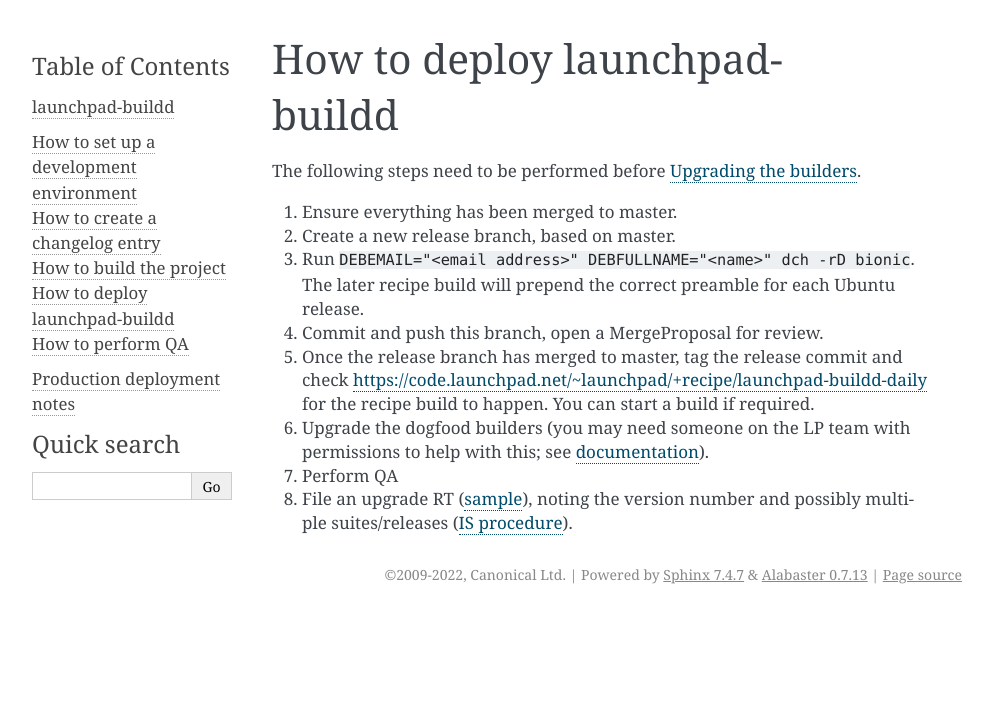
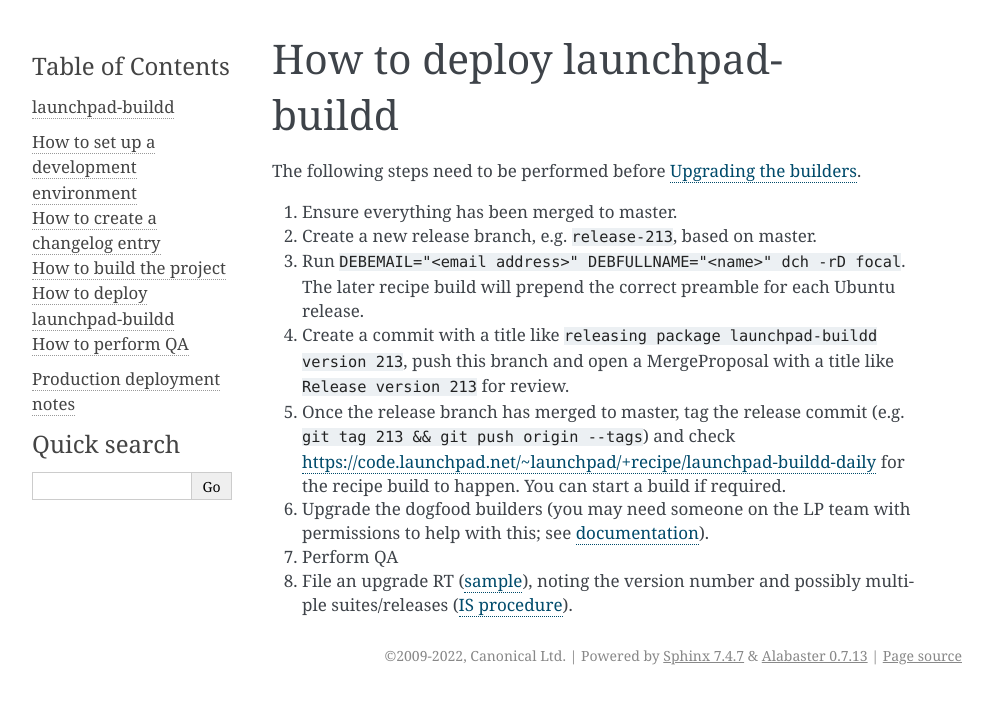
Before and after one commit to jugmac00/launchpad-buildd, a Sphinx documentation site: the page built from docs/how-to/deployment.rst, in a window 1280 px wide. Shown: the top 704 px of the page, without its empty margins (148-1140 px from the left). Built offline with Sphinx 7.4.7, drawn with Linux system fonts in a browser that asks for light colours.

Commit message:
Update deployment instructions

```diff
--- a/docs/how-to/deployment.rst
+++ b/docs/how-to/deployment.rst
@@ -6,15 +6,18 @@
 
 1. Ensure everything has been merged to master.
 
-2. Create a new release branch, based on master.
+2. Create a new release branch, e.g. ``release-213``, based on master.
 
-3. Run ``DEBEMAIL="<email address>" DEBFULLNAME="<name>" dch -rD bionic``.
+3. Run ``DEBEMAIL="<email address>" DEBFULLNAME="<name>" dch -rD focal``.
    The later recipe build will prepend the correct preamble for each Ubuntu release.
 
-4. Commit and push this branch, open a MergeProposal for review.
+4. Create a commit with a title like ``releasing package launchpad-buildd version 213``,
+   push this branch and open a MergeProposal with a title like
+   ``Release version 213`` for review.
 
 5. Once the release branch has merged to master,
-   tag the release commit and check https://code.launchpad.net/~launchpad/+recipe/launchpad-buildd-daily
+   tag the release commit (e.g. ``git tag 213 && git push origin --tags``) and
+   check https://code.launchpad.net/~launchpad/+recipe/launchpad-buildd-daily
    for the recipe build to happen.
    You can start a build if required.
 
```
